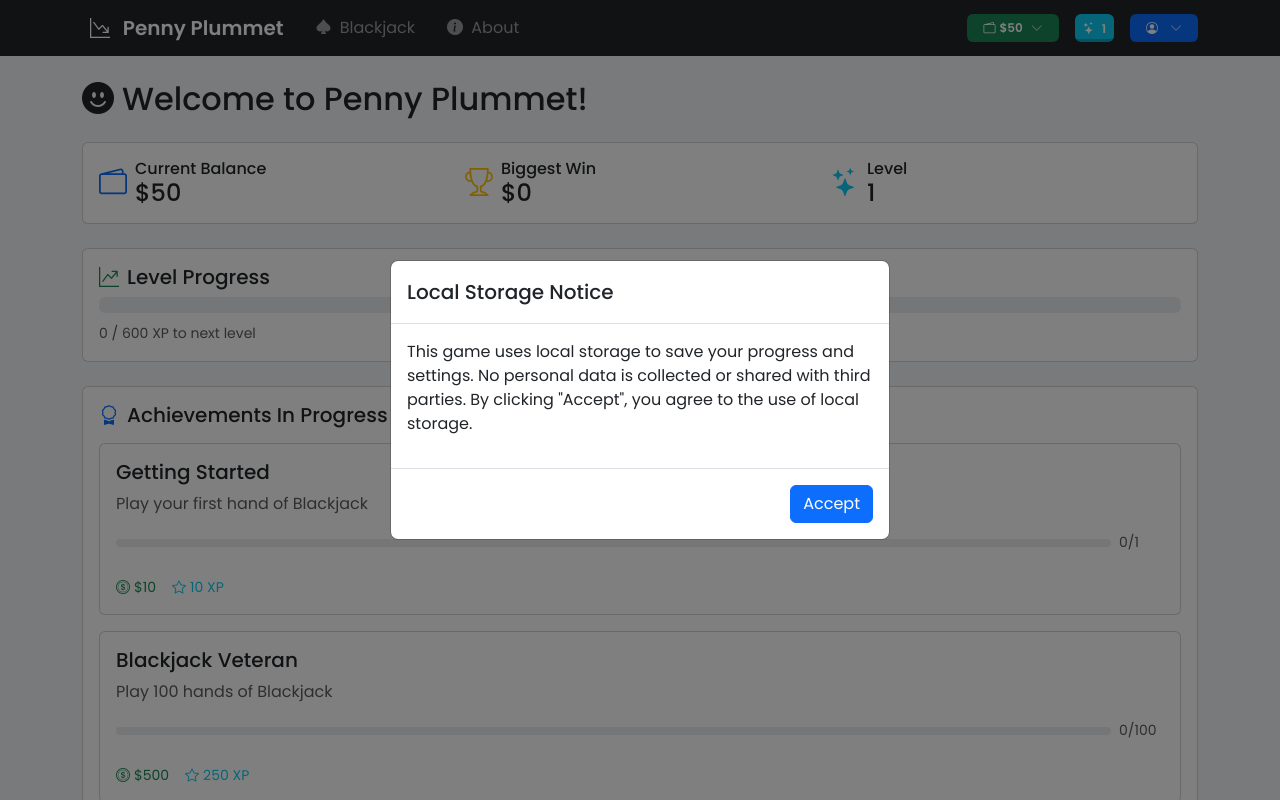
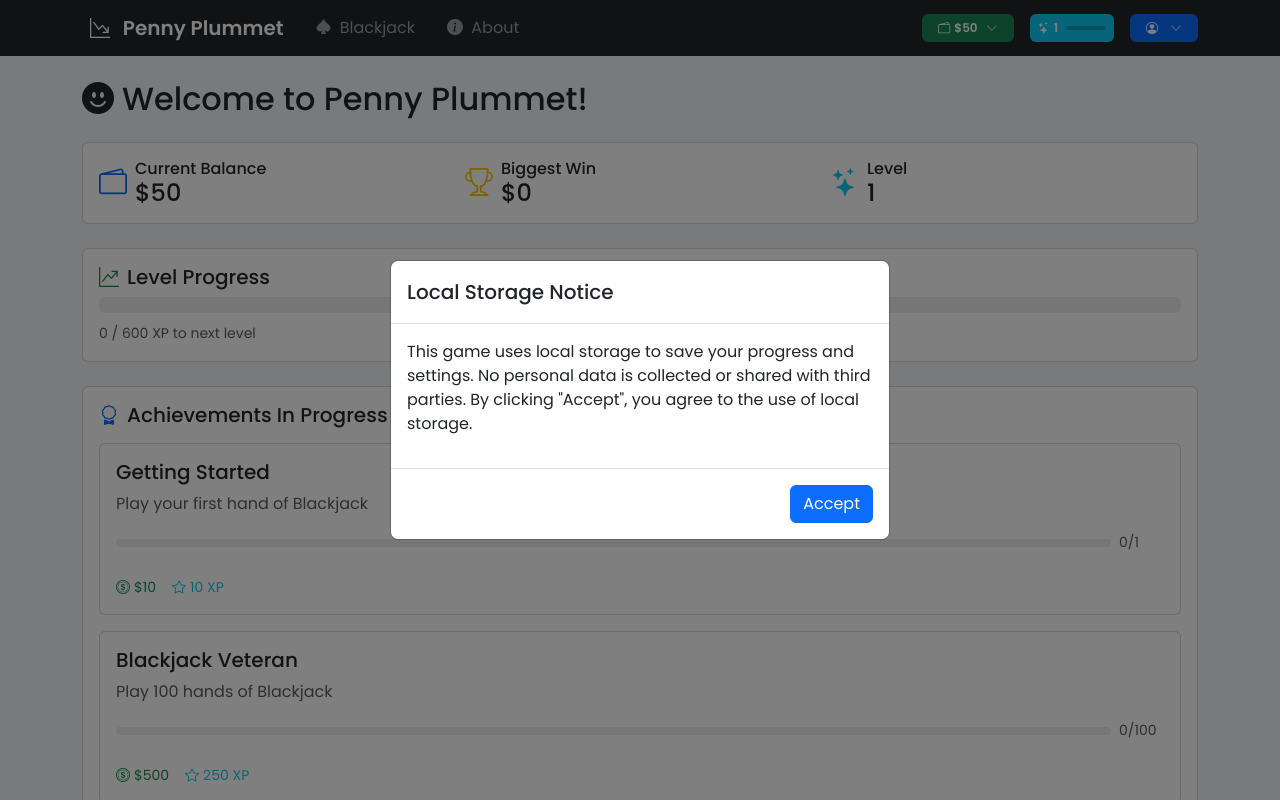
Before and after one commit to benceb2/penny-plummet, a Vue app: page / in a window 1280 px wide. Shown: the top 800 px of the page. Built offline with nearby package versions, Linux system fonts and the light colour scheme.

Commit message:
add progress bar back to level indicator on Navbar

```diff
--- a/src/components/layout/AppNavbar.vue
+++ b/src/components/layout/AppNavbar.vue
@@ -94,16 +94,13 @@ const isNavOpen = ref(false)
           </div>
 
           <div class="d-flex align-items-center">
-            <span class="badge bg-info p-2 position-relative"
-              data-bs-toggle="tooltip"
-              :title="`Level Progress: ${achievementStore.levelProgress}%`">
+            <span class="badge bg-info p-2 position-relative d-flex align-items-center">
               <i class="bi bi-stars me-1"></i>
               {{ achievementStore.currentLevel.level }}
-              <!-- Progress bar with improved styling -->
-              <div class="progress position-absolute bottom-0 start-0 m-0 rounded-bottom"
-                style="height: 3px; width: 100%; background: rgba(0,0,0,0.2);">
+              <!-- Progress bar inside the badge but next to the level -->
+              <div class="progress ms-2" style="width: 40px; height: 4px; background: rgba(0,0,0,0.2);">
                 <div
-                  class="progress-bar bg-warning"
+                  class="progress-bar bg-white"
                   role="progressbar"
                   :style="{
                     width: achievementStore.levelProgress + '%',
```
